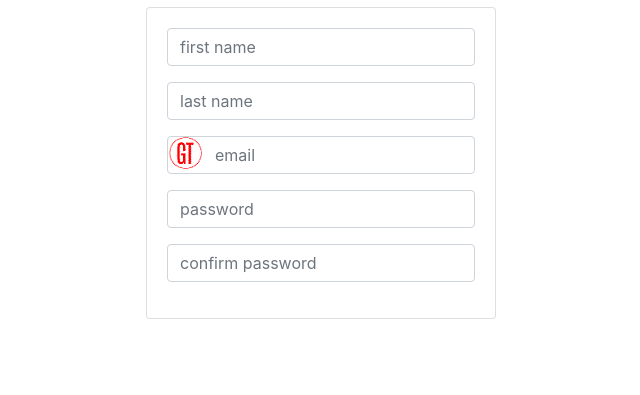
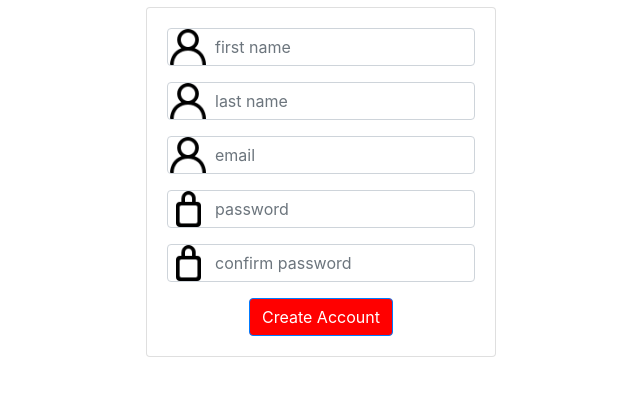
Before and after one commit to ambientaardvark/MAHacksGrades, a website: page signUp.html in a window 1280 px wide. Shown: the part 45-440 px from the top of the page, without its empty margins (319-959 px from the left). Drawn offline with nearby package versions, Linux system fonts and the light colour scheme.

Commit message:
Added a create account page

```diff
--- a/GeneralCSS.css
+++ b/GeneralCSS.css
@@ -13,12 +13,22 @@
 	vertical-align: center;
 }
 
-#emailInput {
-	background-image: url(smallLogo.gif);
+#emailInput, #firstNameInput, #lastNameInput{
+	background-image: url(profile.png);
+	background-position: 2px 0px;
+}
+
+#passwordInput, #confirmInput{
+	background-image: url(lock.png);
+	background-position: 8px 0px;
+}
+
+#passwordInput, #confirmInput, #emailInput, #firstNameInput, #lastNameInput{
 	background-repeat: no-repeat;
-	text-indent: 35px
+	text-indent: 35px;
+
+	background-size: contain;
 }
-#emailInput:focus{
-	background-image: none;
-	text-indent: 0;
+#createAccountButton {
+	background-color: red;
 }
--- a/Sign up.html
+++ b/signUp.html
@@ -13,10 +13,10 @@
   </head>
   <body>
 
-    <div class="container">
-		<div class="row">
-			<div class="col-4"></div>
-			<div class="col-4">
+    <div class="container h-100">
+		<div class="row justify-content-center allign-self-center">
+
+			<div class="col-md-4 col-sm-10">
 				<img src="logo.gif" alt="Logo" style="align-content: left" class="smallLogo">
 				<h4 class="my-0 font-weight-normal cardheader">Create Account</h4>
        			<div class="card-deck mb-3 text-center">
@@ -39,13 +39,17 @@
 								<div class="form-group">
 									<input type="password" id="confirmInput" class="form-control" placeholder="confirm password">
 								</div>
+								<button type="submit" id="createAccountButton" class="btn btn-primary">Create Account</button>
 
 							</form>
 						</div>
 					</div>
 				</div>
+
 			</div>
+
 		</div>
+
     </div>
     <!-- jQuery (necessary for Bootstrap's JavaScript plugins) -->
     <script src="../../js/jquery-3.2.1.min.js"></script>
```
Also changed, not shown: lock.png (added), profile.png (renamed from profile [#1335].png).
